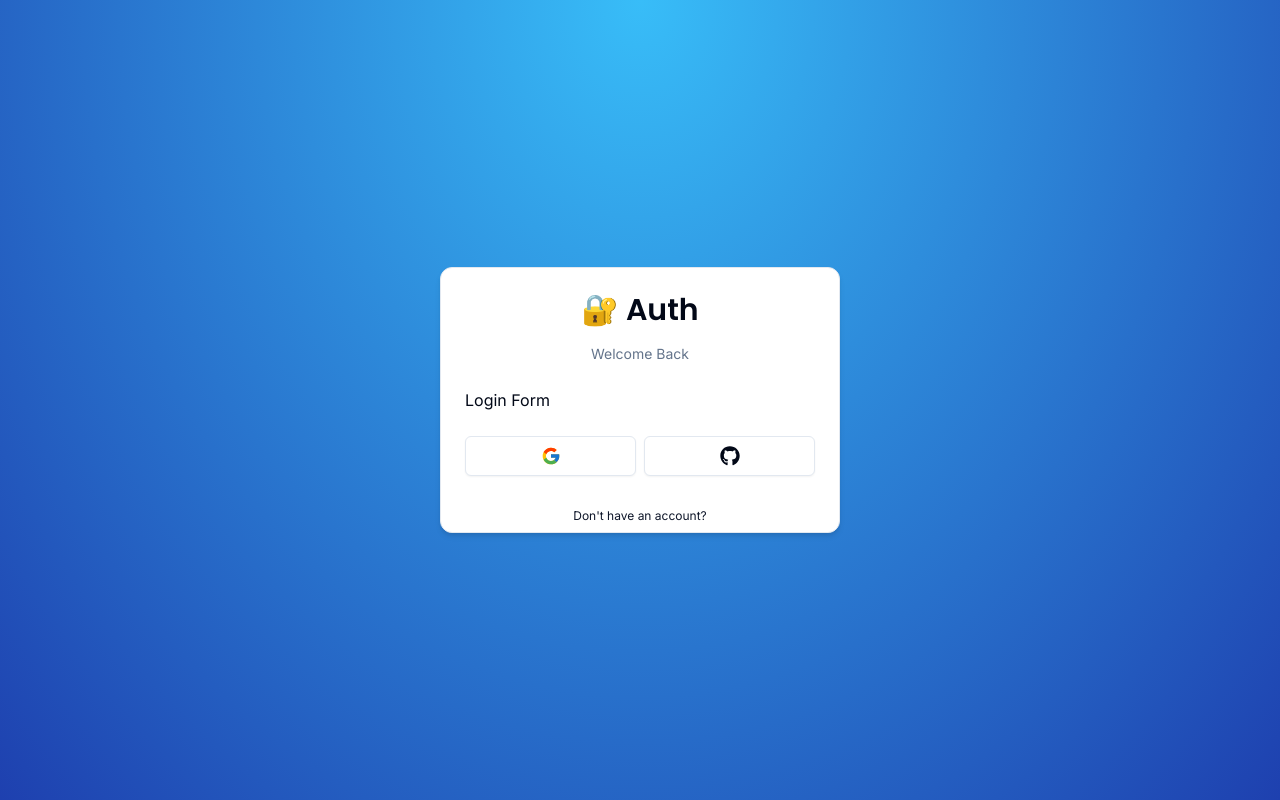
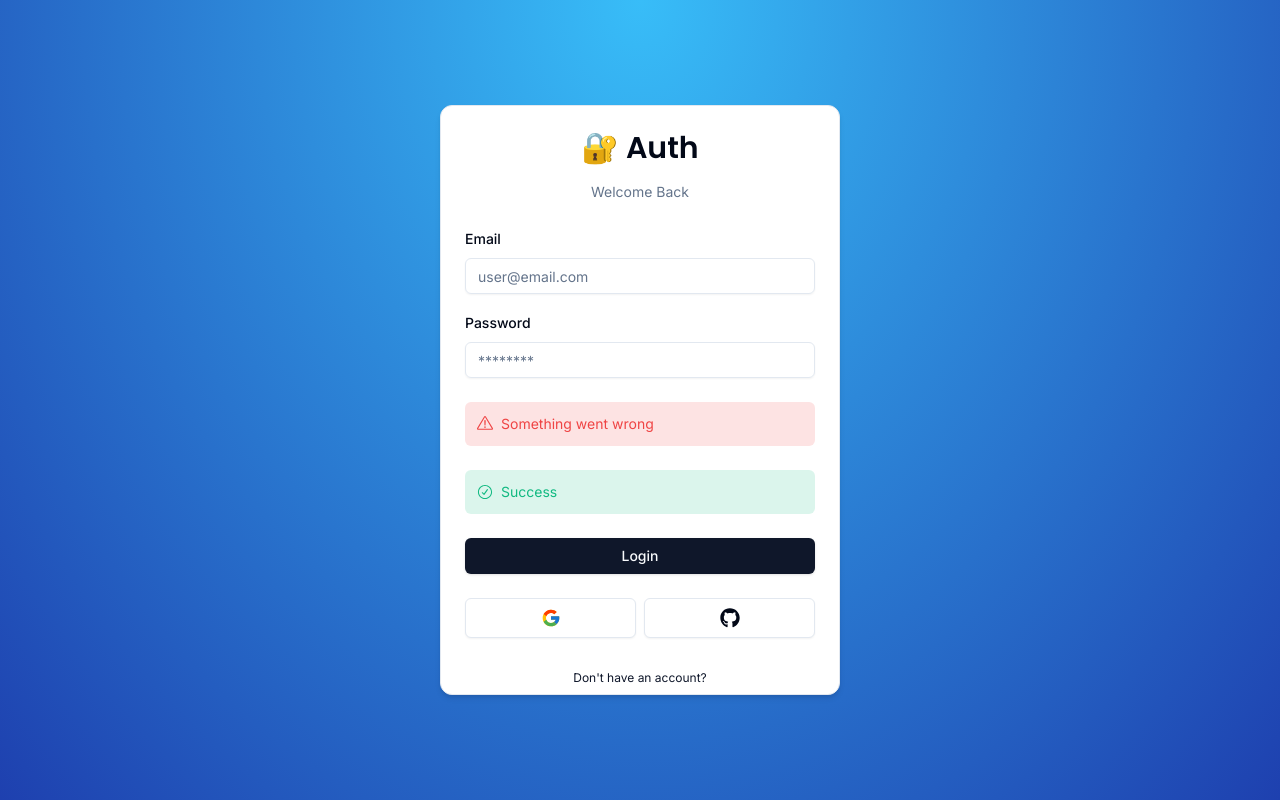
Before and after one commit to mhraihan/auth, a Next.js app: page /auth/login in a window 1280 px wide. Built offline with nearby package versions, Linux system fonts and the light colour scheme.

Commit message:
Login Form

```diff
--- a/components/auth/login-form.tsx
+++ b/components/auth/login-form.tsx
@@ -1,9 +1,21 @@
 "use client";
-import * as z from "zod";
+import CardWrapper from "@/components/auth/card-wrapper";
+import { Button } from "@/components/ui/button";
+import {
+    Form,
+    FormControl,
+    FormField,
+    FormItem,
+    FormLabel,
+    FormMessage,
+} from "@/components/ui/form";
+import { Input } from "@/components/ui/input";
 import { LoginSchema } from "@/schemas";
 import { zodResolver } from "@hookform/resolvers/zod";
-import { Form, useForm } from "react-hook-form";
-import CardWrapper from "@/components/auth/card-wrapper";
+import { useForm } from "react-hook-form";
+import * as z from "zod";
+import { FormError } from "../form-error";
+import { FormSuccess } from "../form-success";
 
 export const LoginForm = () => {
   const form = useForm<z.infer<typeof LoginSchema>>({
@@ -13,6 +25,10 @@
       password: "",
     },
   });
+
+  const onSubmit = (values: z.infer<typeof LoginSchema>) => {
+    console.log(values);
+  };
   return (
     <CardWrapper
       headerLabel="Welcome Back"
@@ -20,7 +36,53 @@
       backButtonHref="/auth/register"
       showSocial
     >
-      Login Form
+      <Form {...form}>
+        <form onSubmit={form.handleSubmit(onSubmit)} className="space-y-6">
+          <div className="space-y-4">
+            <FormField
+              name="email"
+              control={form.control}
+              render={({ field }) => (
+                <FormItem>
+                  <FormLabel>Email</FormLabel>
+                  <FormControl>
+                    <Input
+                      autoComplete="email"
+                      {...field}
+                      placeholder="user@email.com"
+                      type="email"
+                    />
+                  </FormControl>
+                  <FormMessage />
+                </FormItem>
+              )}
+            />
+            <FormField
+              name="password"
+              control={form.control}
+              render={({ field }) => (
+                <FormItem>
+                  <FormLabel>Password</FormLabel>
+                  <FormControl>
+                    <Input
+                      autoComplete="current-password"
+                      {...field}
+                      placeholder="********"
+                      type="password"
+                    />
+                  </FormControl>
+                  <FormMessage />
+                </FormItem>
+              )}
+            />
+          </div>
+          <FormError message="Something went wrong" />
+          <FormSuccess message="Success" />
+          <Button type="submit" className="w-full">
+            Login
+          </Button>
+        </form>
+      </Form>
     </CardWrapper>
   );
 };
--- /dev/null
+++ b/components/form-error.tsx
@@ -0,0 +1,15 @@
+import { ExclamationTriangleIcon } from "@radix-ui/react-icons";
+
+interface FormErrorProps {
+  message?: string;
+}
+
+export const FormError = ({ message }: FormErrorProps) => {
+  if (!message) return null;
+  return (
+    <div className="bg-destructive/15 p-3 rounded-md flex items-center gap-x-2 text-sm text-destructive ">
+      <ExclamationTriangleIcon className="h-4 w-4" />
+      <p>{message}</p>
+    </div>
+  );
+};
--- /dev/null
+++ b/components/form-success.tsx
@@ -0,0 +1,15 @@
+import { CheckCircledIcon } from "@radix-ui/react-icons";
+
+interface FormSuccessProps {
+  message?: string;
+}
+
+export const FormSuccess = ({ message }: FormSuccessProps) => {
+  if (!message) return null;
+  return (
+    <div className="bg-emerald-500/15 p-3 rounded-md flex items-center gap-x-2 text-sm text-emerald-500">
+      <CheckCircledIcon className="h-4 w-4" />
+      <p>{message}</p>
+    </div>
+  );
+};
```
